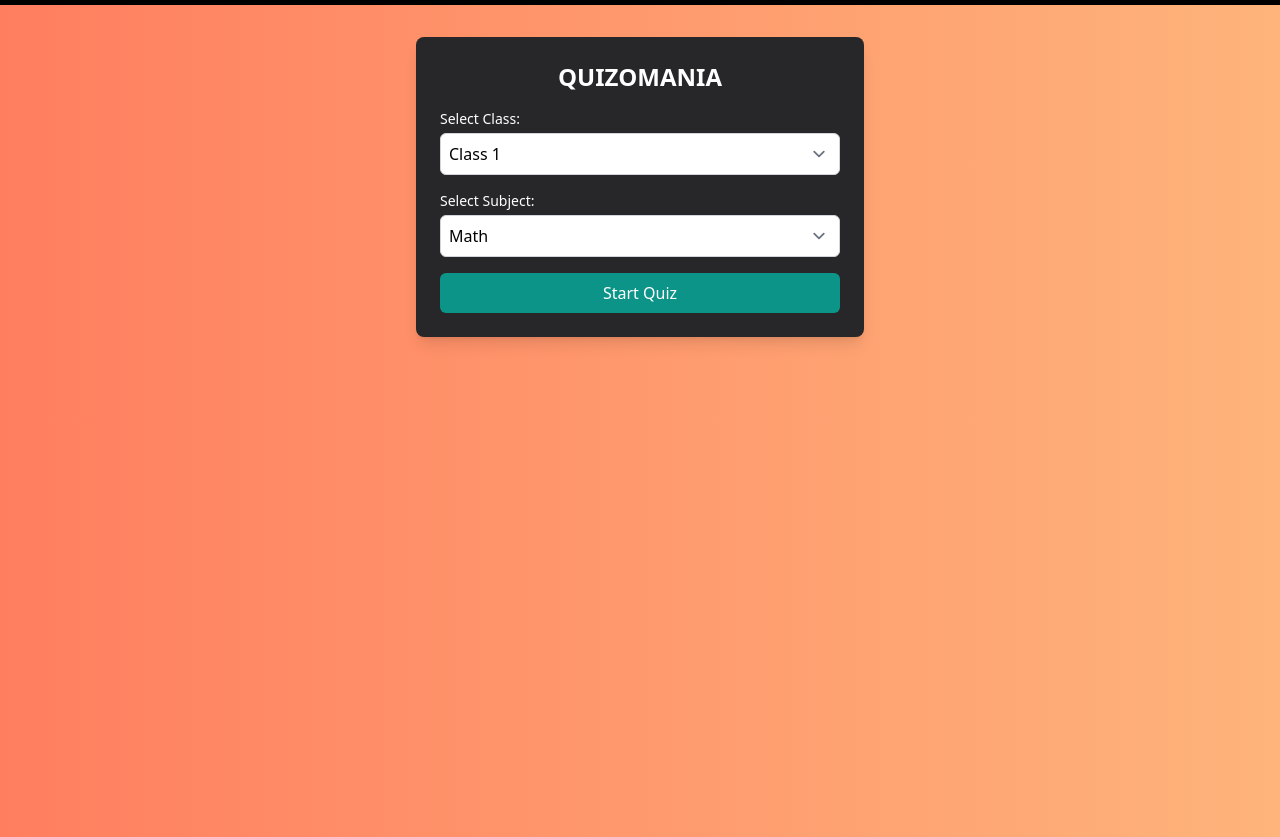
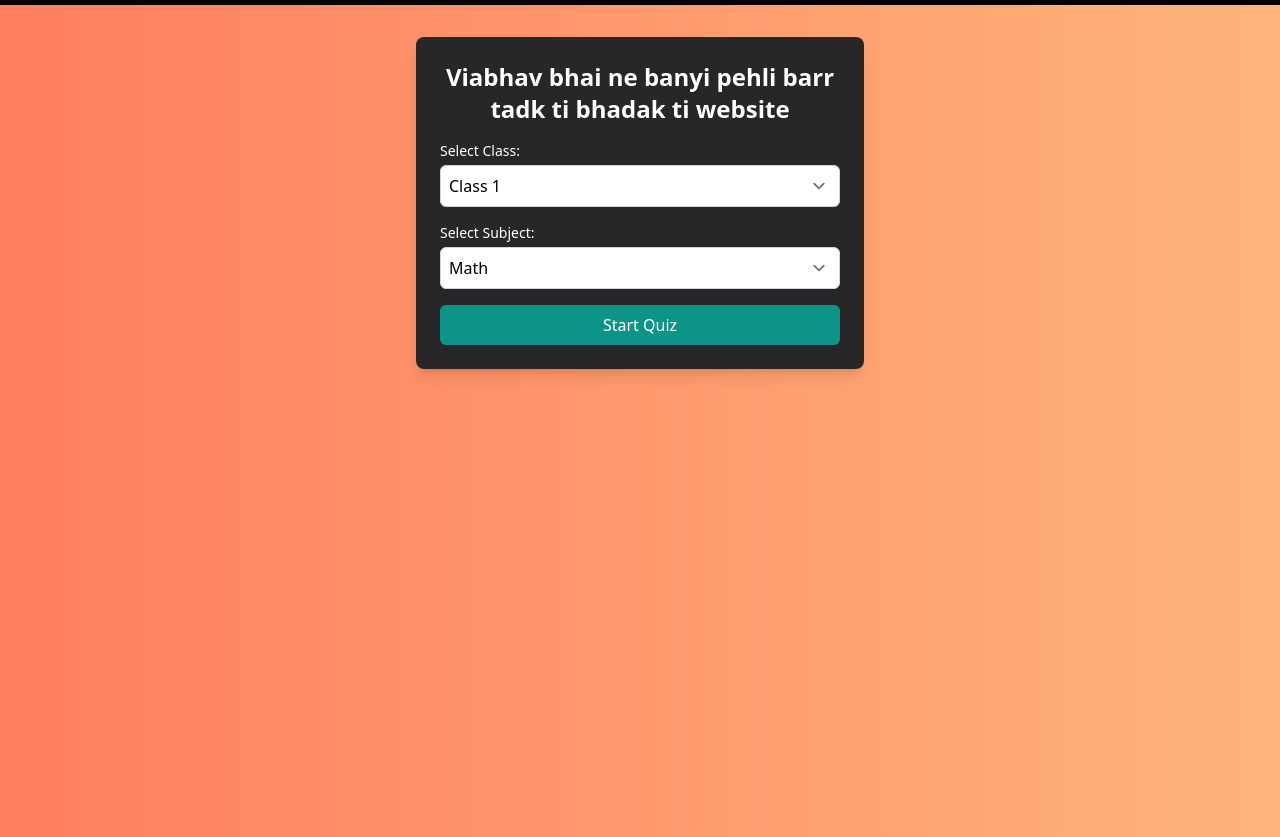
Before and after one commit to Virajing/QUIZOMANIA, a plain HTML site: page index.html in a window 1280 px wide. Shown: the part 91-928 px from the top of the page. Drawn offline with nearby package versions, Linux system fonts and the light colour scheme.

Commit message:
Update index.html

```diff
--- a/index.html
+++ b/index.html
@@ -28,7 +28,7 @@
     </header>
     <main class="flex items-center justify-center mt-32">
         <div class="bg-zinc-800 shadow-lg rounded-lg max-w-md w-full p-6">
-            <h1 class="text-2xl font-bold text-center mb-4 text-white">QUIZOMANIA</h1>
+            <h1 class="text-2xl font-bold text-center mb-4 text-white">Viabhav bhai ne banyi pehli barr tadk ti bhadak ti website</h1>
 
             <div id="selection">
                 <label for="class" class="block text-sm font-medium text-white mb-1">Select Class:</label>
```
